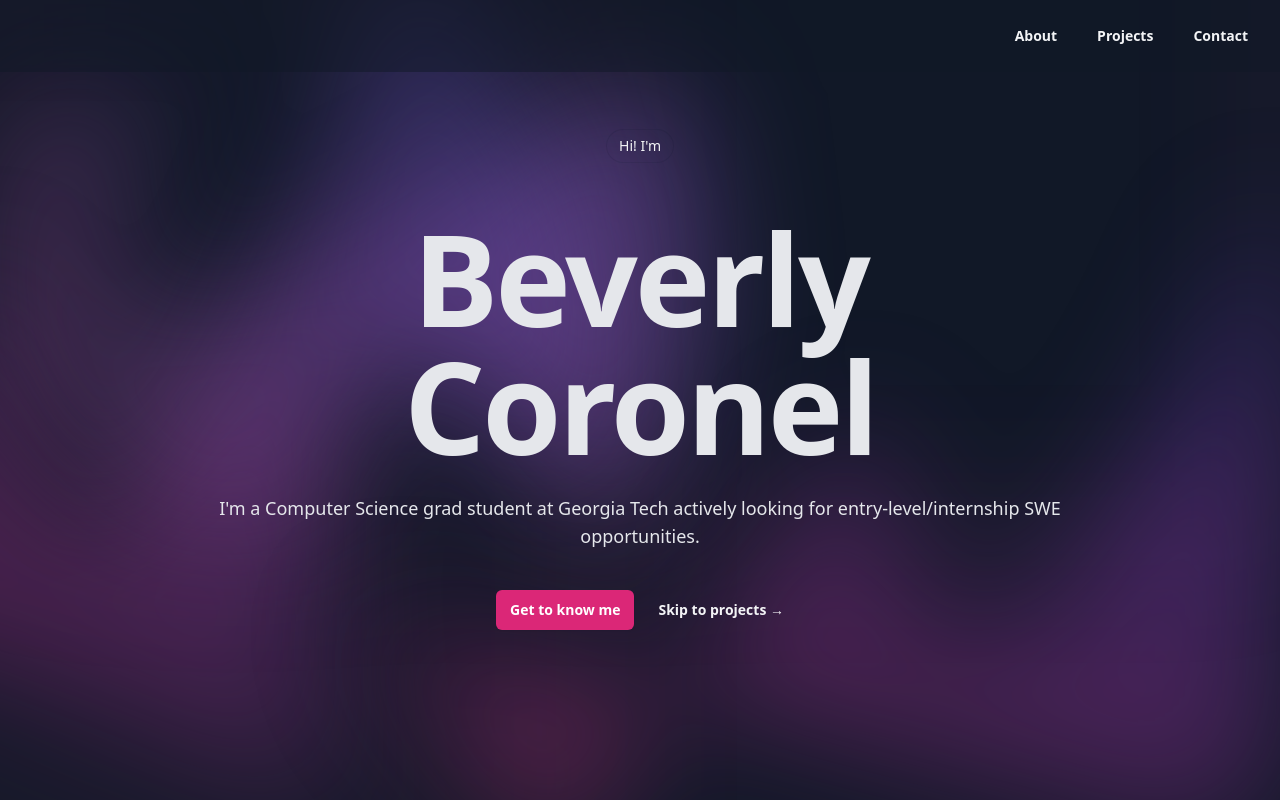
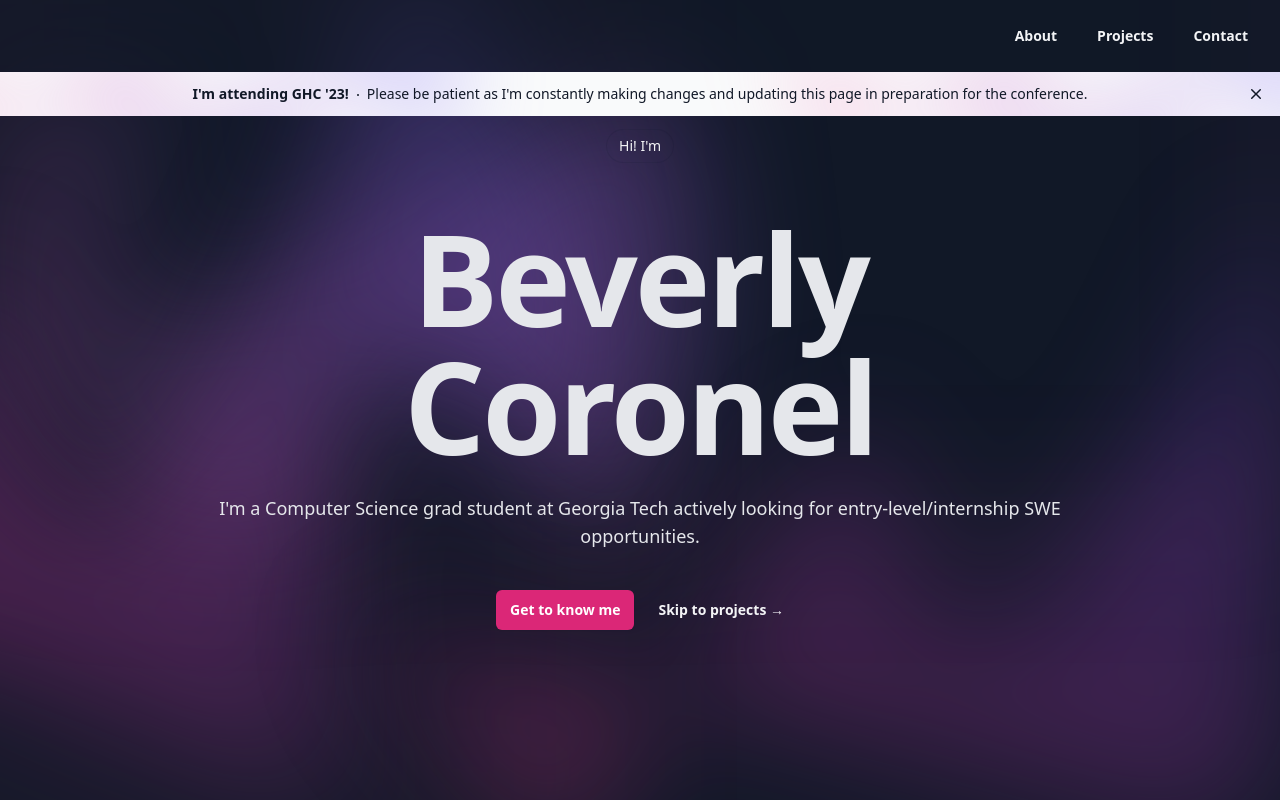
Before and after one commit to beverlycoronel/portfolio, a Vue app: page / in a window 1280 px wide. Shown: the top 800 px of the page. Built offline with nearby package versions, Linux system fonts and the light colour scheme.

Commit message:
temporarily deactivating animations

```diff
--- /dev/null
+++ b/src/components/AnnouncementView.vue
@@ -0,0 +1,37 @@
+<template>
+    <div id= "announcement" class="relative isolate flex items-center gap-x-6 overflow-hidden bg-gray-50 px-6 py-2.5 sm:px-3.5 sm:before:flex-1">
+      <div class="absolute left-[max(-7rem,calc(50%-52rem))] top-1/2 -z-10 -translate-y-1/2 transform-gpu blur-2xl" aria-hidden="true">
+        <div class="aspect-[577/310] w-[36.0625rem] bg-gradient-to-r from-[#ff80b5] to-[#9089fc] opacity-30" style="clip-path: polygon(74.8% 41.9%, 97.2% 73.2%, 100% 34.9%, 92.5% 0.4%, 87.5% 0%, 75% 28.6%, 58.5% 54.6%, 50.1% 56.8%, 46.9% 44%, 48.3% 17.4%, 24.7% 53.9%, 0% 27.9%, 11.9% 74.2%, 24.9% 54.1%, 68.6% 100%, 74.8% 41.9%)" />
+      </div>
+      <div class="absolute left-[max(45rem,calc(50%+8rem))] top-1/2 -z-10 -translate-y-1/2 transform-gpu blur-2xl" aria-hidden="true">
+        <div class="aspect-[577/310] w-[36.0625rem] bg-gradient-to-r from-[#ff80b5] to-[#9089fc] opacity-30" style="clip-path: polygon(74.8% 41.9%, 97.2% 73.2%, 100% 34.9%, 92.5% 0.4%, 87.5% 0%, 75% 28.6%, 58.5% 54.6%, 50.1% 56.8%, 46.9% 44%, 48.3% 17.4%, 24.7% 53.9%, 0% 27.9%, 11.9% 74.2%, 24.9% 54.1%, 68.6% 100%, 74.8% 41.9%)" />
+      </div>
+      <div class="flex flex-wrap items-center gap-x-4 gap-y-2">
+        <p class="text-sm leading-6 text-gray-900">
+          <strong class="font-semibold">I'm attending GHC '23!</strong><svg viewBox="0 0 2 2" class="mx-2 inline h-0.5 w-0.5 fill-current" aria-hidden="true"><circle cx="1" cy="1" r="1" /></svg>Please be patient as I'm constantly making changes and updating this page in preparation for the conference.
+        </p>
+        <!-- <a href="https://www.linkedin.com/in/beverlycoronel" class="flex-none rounded-full bg-gray-900 px-3.5 py-1 text-sm font-semibold text-white shadow-sm hover:bg-gray-700 focus-visible:outline focus-visible:outline-2 focus-visible:outline-offset-2 focus-visible:outline-gray-900">Connect with me <span aria-hidden="true">&rarr;</span></a> -->
+      </div>
+      <div class="flex flex-1 justify-end">
+        <button type="button" id="button" class="-m-3 p-3 focus-visible:outline-offset-[-4px]">
+          <span class="sr-only">Dismiss</span>
+          <XMarkIcon class="h-5 w-5 text-gray-900" aria-hidden="true" />
+        </button>
+      </div>
+    </div>
+  </template>
+
+  <script lang='ts' setup>
+  import { XMarkIcon } from '@heroicons/vue/20/solid'
+  var button = document.getElementById("button")
+  button?.addEventListener("click", () => {
+    hide()
+  })
+  function hide() {
+    var e = document.getElementById("announcement");
+    if (e)
+        e.style.display = 'none'
+
+  }
+
+  </script>
--- a/src/views/HomeView.vue
+++ b/src/views/HomeView.vue
@@ -12,7 +12,9 @@
         <div class="flex gap-x-10 opacity-100">
           <a v-for="item in navigation" :key="item.name" :href="item.href" class="text-sm font-semibold leading-6 text-gray-100">{{ item.name }}</a>
         </div>
+
       </nav>
+      <AnnouncementView id="announcement"></AnnouncementView>
     </header>
 
 
@@ -21,11 +23,12 @@
 
       <!-- first background color upper -->
       <div class="blur-3xl border-4 border-pink-500 absolute inset-x-0 m-0 p-0 -top-40 -z-10 transform-gpu overflow-hidden " aria-hidden="true">
-        <div class="animate-pulse-normal relative m-0 p-0 left-[calc(50%-11rem)] aspect-[1155/678] w-[36.125rem] -translate-x-1/2 rotate-[30deg] bg-gradient-to-tr from-[#6f2e49] to-[#a06cf4] opacity-30 sm:left-[calc(50%-30rem)] sm:w-[72.1875rem]" style="clip-path: polygon(74.1% 44.1%, 100% 61.6%, 97.5% 26.9%, 85.5% 0.1%, 80.7% 2%, 72.5% 32.5%, 60.2% 62.4%, 52.4% 68.1%, 47.5% 58.3%, 45.2% 34.5%, 27.5% 76.7%, 0.1% 64.9%, 17.9% 100%, 27.6% 76.8%, 76.1% 97.7%, 74.1% 44.1%)" />
+       <!-- animate pulse normal -->
+        <div class="relative m-0 p-0 left-[calc(50%-11rem)] aspect-[1155/678] w-[36.125rem] -translate-x-1/2 rotate-[30deg] bg-gradient-to-tr from-[#6f2e49] to-[#a06cf4] opacity-30 sm:left-[calc(50%-30rem)] sm:w-[72.1875rem]" style="clip-path: polygon(74.1% 44.1%, 100% 61.6%, 97.5% 26.9%, 85.5% 0.1%, 80.7% 2%, 72.5% 32.5%, 60.2% 62.4%, 52.4% 68.1%, 47.5% 58.3%, 45.2% 34.5%, 27.5% 76.7%, 0.1% 64.9%, 17.9% 100%, 27.6% 76.8%, 76.1% 97.7%, 74.1% 44.1%)" />
       </div>
-      <!-- second background color left -->
+      <!-- second background color left (pulse slow rel) -->
       <div class="blur-3xl border-4 border-pink-500 hidden sm:absolute sm:-top-10 sm:right-1/2 sm:-z-10 sm:mr-10 sm:block sm:transform-gpu " aria-hidden="true">
-        <div class="animate-pulse-slow relative aspect-[1097/845] w-[68.5625rem] bg-gradient-to-tr from-[#f01772] to-[#776fff] opacity-30" style="clip-path: polygon(74.1% 44.1%, 100% 61.6%, 97.5% 26.9%, 85.5% 0.1%, 80.7% 2%, 72.5% 32.5%, 60.2% 62.4%, 52.4% 68.1%, 47.5% 58.3%, 45.2% 34.5%, 27.5% 76.7%, 0.1% 64.9%, 17.9% 100%, 27.6% 76.8%, 76.1% 97.7%, 74.1% 44.1%)" />
+        <div class=" relative aspect-[1097/845] w-[68.5625rem] bg-gradient-to-tr from-[#f01772] to-[#776fff] opacity-30" style="clip-path: polygon(74.1% 44.1%, 100% 61.6%, 97.5% 26.9%, 85.5% 0.1%, 80.7% 2%, 72.5% 32.5%, 60.2% 62.4%, 52.4% 68.1%, 47.5% 58.3%, 45.2% 34.5%, 27.5% 76.7%, 0.1% 64.9%, 17.9% 100%, 27.6% 76.8%, 76.1% 97.7%, 74.1% 44.1%)" />
       </div>
       <!-- third background color right -->
       <!-- <div class="border-4 border-pink-500 absolute -top-50 left-1/2 -z-10 -translate-x-1/2 transform-gpu sm:top-[-28rem] sm:ml-16 sm:translate-x-0 sm:transform-gpu" aria-hidden="true">
@@ -33,7 +36,7 @@
         </div> -->
         <!-- fourth background color down -->
         <div class="blur-3xl absolute inset-x-0 top-[calc(100%-20rem)] -z-10 transform-gpu overflow-hidden sm:top-[calc(100%-39rem)]" aria-hidden="true">
-          <div class="animate-pulse-slower relative left-[calc(100%-3rem)] aspect-[1155/678] w-[30.125rem] -translate-x-3/4 bg-gradient-to-tr from-[#e62c79] to-[#4d42e3] opacity-30 sm:left-[calc(50%+36rem)] sm:w-[72.1875rem]" style="clip-path: polygon(74.1% 44.1%, 100% 61.6%, 97.5% 26.9%, 85.5% 0.1%, 80.7% 2%, 72.5% 32.5%, 60.2% 62.4%, 52.4% 68.1%, 47.5% 58.3%, 45.2% 34.5%, 27.5% 76.7%, 0.1% 64.9%, 17.9% 100%, 27.6% 76.8%, 76.1% 97.7%, 94.1% 44.1%)"></div>
+          <div class=" relative left-[calc(100%-3rem)] aspect-[1155/678] w-[30.125rem] -translate-x-3/4 bg-gradient-to-tr from-[#e62c79] to-[#4d42e3] opacity-30 sm:left-[calc(50%+36rem)] sm:w-[72.1875rem]" style="clip-path: polygon(74.1% 44.1%, 100% 61.6%, 97.5% 26.9%, 85.5% 0.1%, 80.7% 2%, 72.5% 32.5%, 60.2% 62.4%, 52.4% 68.1%, 47.5% 58.3%, 45.2% 34.5%, 27.5% 76.7%, 0.1% 64.9%, 17.9% 100%, 27.6% 76.8%, 76.1% 97.7%, 94.1% 44.1%)"></div>
         </div>
 
 
@@ -164,13 +167,13 @@
 
 <script lang="ts" setup>
 
-import ProjectView from '../components/ProjectView.vue'
+// import ProjectView from '../components/ProjectView.vue'
 import ProjectInfo from '../components/ProjectInfo.vue'
 import UnderMaintenance from '../components/UnderMaintenance.vue'
 import ContactView from '../components/ContactView.vue'
+import AnnouncementView from '../components/AnnouncementView.vue'
+
 import { ref } from 'vue'
-import { Dialog, DialogPanel } from '@headlessui/vue'
-import { Bars3Icon, XMarkIcon } from '@heroicons/vue/24/outline'
 
 const navigation = [
   { name: 'About', href: '#about' },
@@ -178,7 +181,16 @@
   { name: 'Contact', href: '#contact' },
 ]
 
-const mobileMenuOpen = ref(false)
+var button = document.getElementById("button")
+  button?.addEventListener("click", () => {
+    hide()
+  })
+  function hide() {
+    var e = document.getElementById("announcement");
+    if (e)
+        e.style.display = 'none'
+
+  }
 
 const websiteProps =
 {projectTitle: "Bites",
```
